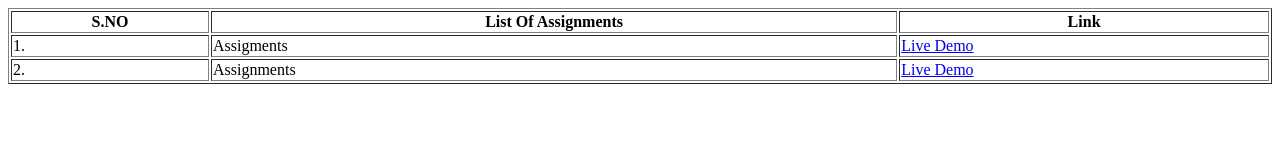
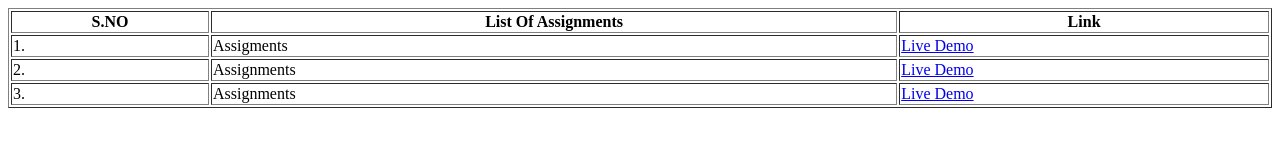
Before and after one commit to imriya07/CSS-Assignment-s-, a plain HTML site: page index.html in a window 1280 px wide. Drawn offline with Linux system fonts and the light colour scheme.

Commit message:
index update

```diff
--- a/index.html
+++ b/index.html
@@ -23,5 +23,10 @@
             <td>Assignments</td>
             <td><a href="Assignment%202/index.html">Live Demo</a></td>
         </tr>
+        <tr>
+            <td>3.</td>
+            <td>Assignments</td>
+            <td><a href="Assignment3/index.html">Live Demo</a></td>
+        </tr>
 </body>
 </html>
```
